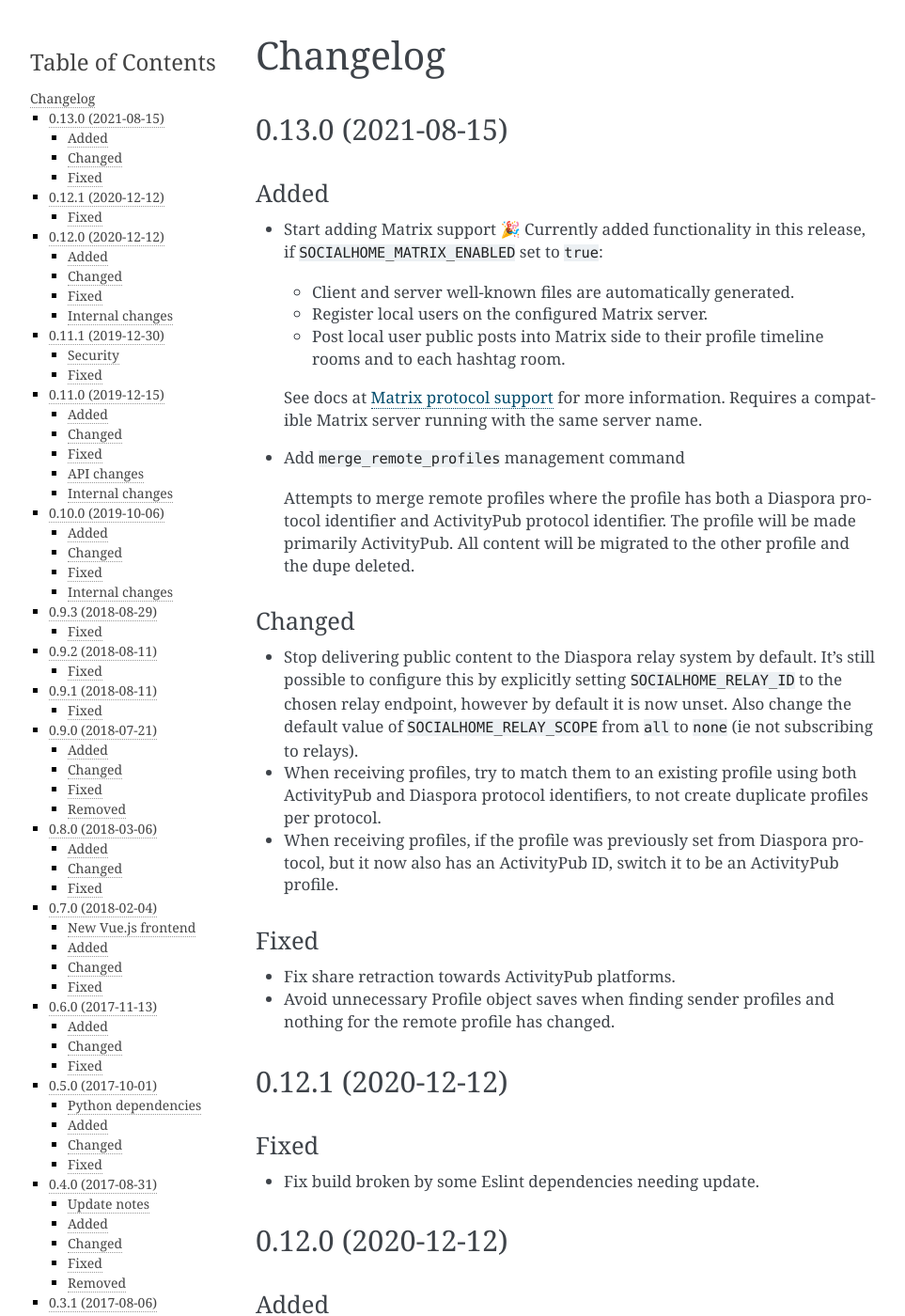
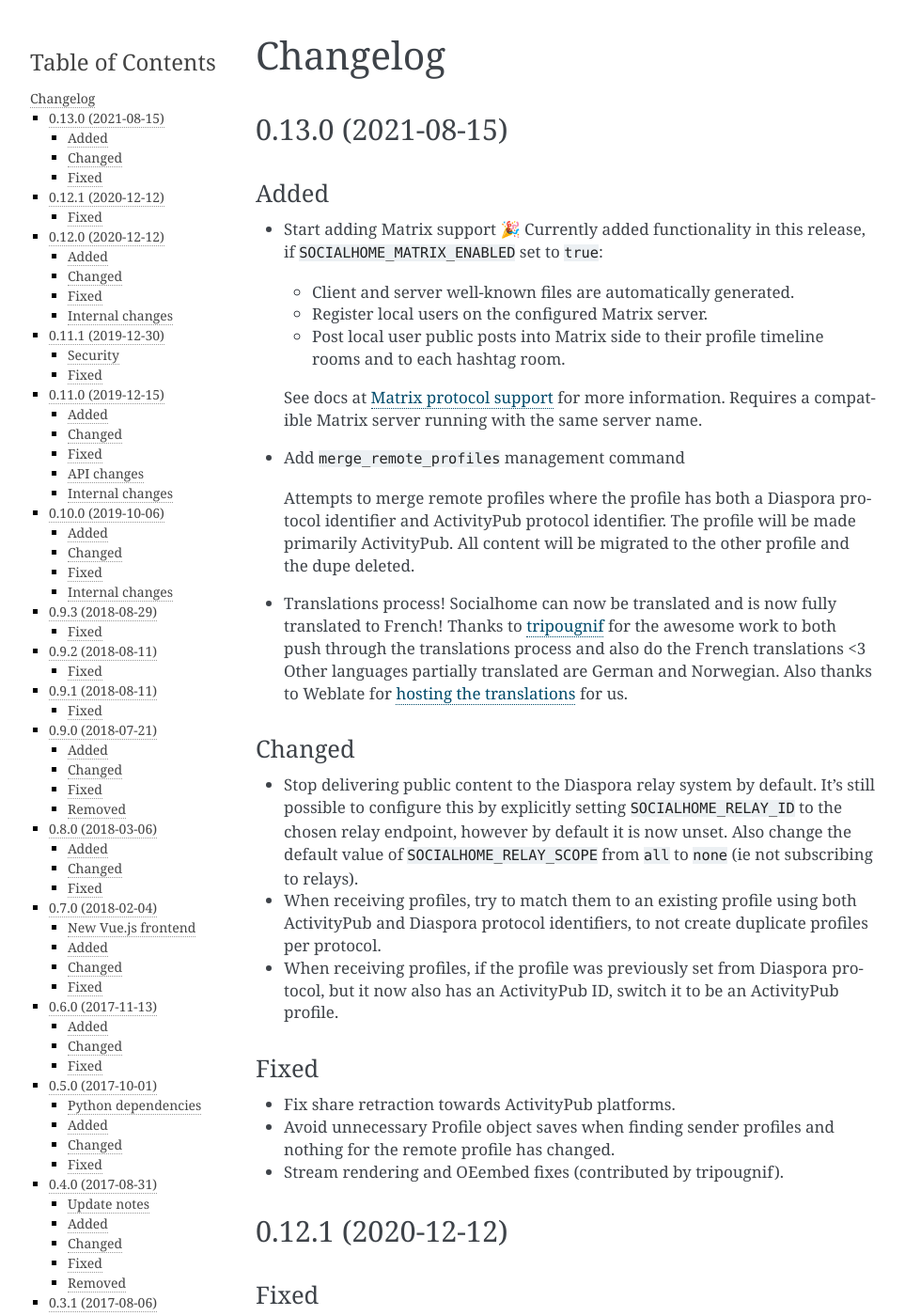
Before and after one commit to jaywink/socialhome, a Sphinx documentation site: the page built from docs/changelog.rst, in a window 1280 px wide and 1400 px high. Shown: the whole window at 94% size, without its empty margins (148-1111 px from the left). Built offline with Sphinx 7.4.7, drawn with Linux system fonts in a browser that asks for light colours.

Commit message:
Add missing changelog items for v0.13.0

```diff
--- a/docs/changelog.rst
+++ b/docs/changelog.rst
@@ -26,6 +26,13 @@ Added
   identifier and ActivityPub protocol identifier. The profile will be made primarily
   ActivityPub. All content will be migrated to the other profile and the dupe deleted.
 
+* Translations process! Socialhome can now be translated and is now fully translated to French!
+  Thanks to `tripougnif <https://git.feneas.org/tripougnif>`_ for the awesome work to both
+  push through the translations process and also do the French translations <3
+  Other languages partially translated are German and Norwegian. Also thanks to
+  Weblate for `hosting the translations <https://hosted.weblate.org/projects/socialhome/backendfrontend/>`_
+  for us.
+
 Changed
 .......
 
@@ -47,6 +54,8 @@ Fixed
 
 * Avoid unnecessary Profile object saves when finding sender profiles and nothing for the
   remote profile has changed.
+
+* Stream rendering and OEembed fixes (contributed by tripougnif).
 
 0.12.1 (2020-12-12)
 -------------------
```
